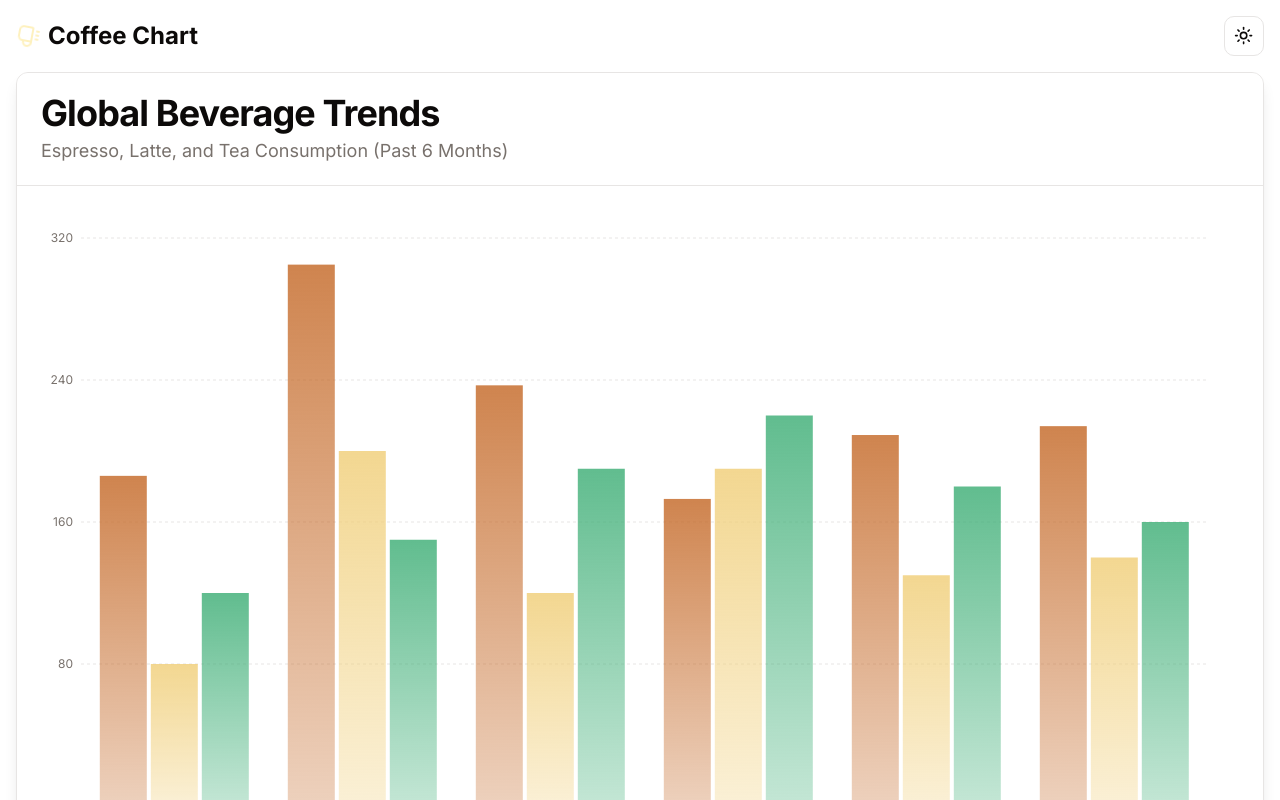
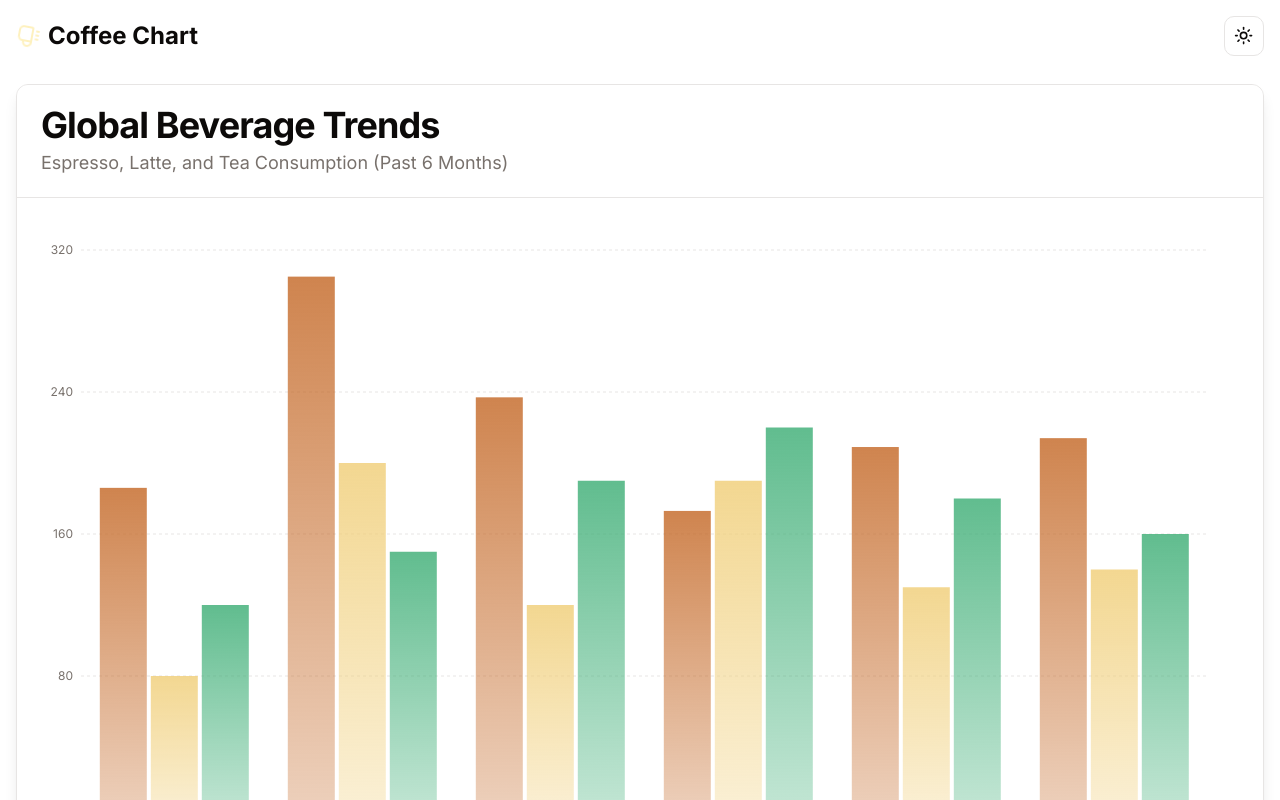
Before and after one commit to DrakeAlia/ui-chart, a Next.js app: page / in a window 1280 px wide. Shown: the top 800 px of the page. Built offline with nearby package versions, Linux system fonts and the light colour scheme.

Commit message:
even better margin

```diff
--- a/src/app/page.tsx
+++ b/src/app/page.tsx
@@ -5,7 +5,7 @@ import { PieChartWheel } from "@/components/PieChartWheel";
 
 export default function Home() {
   return (
-    <div className="h-[calc(100vh-5rem)] sm:h-auto sm:min-h-[600px]">
+    <div className="mt-3 h-[calc(100vh-5rem)] sm:h-auto sm:min-h-[600px]">
         <CoffeeChart />
     </div>
   );
```
